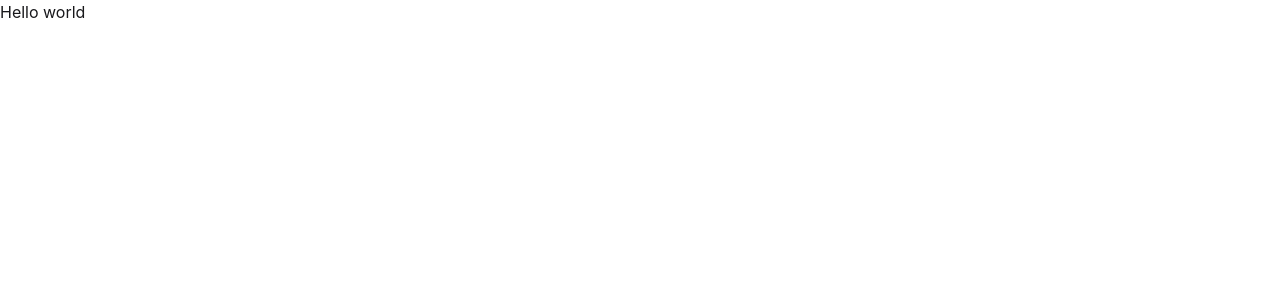
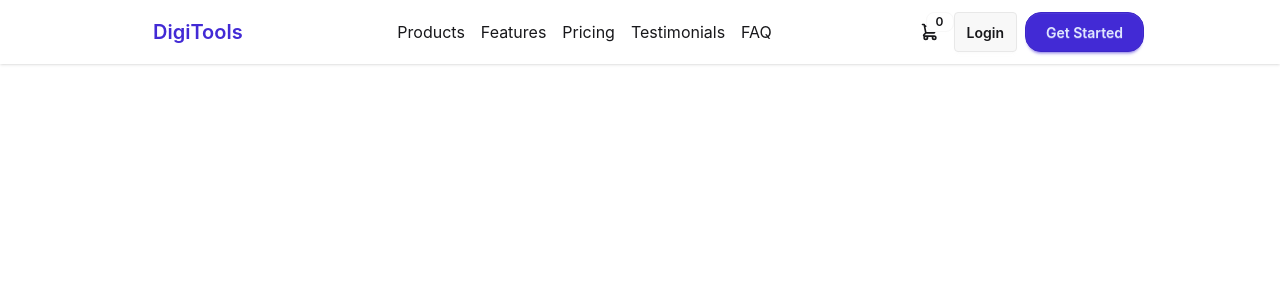
Before and after one commit to arnobpaul46/assignment-six, a React (Vite) app: page / in a window 1280 px wide. Shown: the top 300 px of the page. Built offline with nearby package versions, Linux system fonts and the light colour scheme.

Commit message:
navbar section done

```diff
--- a/index.html
+++ b/index.html
@@ -1,13 +1,17 @@
 <!doctype html>
 <html lang="en">
+
 <head>
   <meta charset="UTF-8" />
-    <link rel="icon" type="image/svg+xml" href="/favicon.svg" />
+  <link rel="icon" type="image/svg+xml" href="./src/assets/Play.png" />
   <meta name="viewport" content="width=device-width, initial-scale=1.0" />
   <title>digi-tools-platform</title>
+
 </head>
+
 <body>
   <div id="root"></div>
   <script type="module" src="/src/main.jsx"></script>
 </body>
+
 </html>
--- a/src/App.jsx
+++ b/src/App.jsx
@@ -1,9 +1,10 @@
 import React from 'react'
+import Navbar from './components/Navbar/Navbar'
 
 const App = () => {
   return (
     <>
-    <h1 className="">Hello world</h1>
+    <Navbar/>
 
     </>
   )
--- /dev/null
+++ b/src/components/Navbar/Navbar.jsx
@@ -0,0 +1,43 @@
+import React from 'react'
+
+const Navbar = () => {
+    return (
+        <>
+            <div className="bg-base-100 shadow-sm">
+                <div className="navbar w-[80%] mx-auto  justify-between ">
+                    <div className="text-primary">
+                        <a className="btn btn-ghost text-xl">DigiTools</a>
+                    </div>
+                    <div className="" >
+                        <ul className="flex justify-between gap-4  ">
+                            <li><a className="hover:border-b-1" href="">Products</a></li>
+                            <li><a className="hover:border-b-1" href="">Features</a></li>
+                            <li><a className="hover:border-b-1" href="">Pricing</a></li>
+                            <li><a className="hover:border-b-1" href="">Testimonials</a></li>
+                            <li><a className="hover:border-b-1" href="">FAQ</a></li>
+                        </ul>
+                    </div>
+                    <div className="flex items-center">
+
+                        <div className="flex-none">
+                            <div className="dropdown dropdown-end">
+                                <div tabIndex={0} role="button" className="btn btn-ghost btn-circle">
+                                    <div className="indicator">
+                                        <svg xmlns="http://www.w3.org/2000/svg" className="h-5 w-5" fill="none" viewBox="0 0 24 24" stroke="currentColor"> <path strokeLinecap="round" strokeLinejoin="round" strokeWidth="2" d="M3 3h2l.4 2M7 13h10l4-8H5.4M7 13L5.4 5M7 13l-2.293 2.293c-.63.63-.184 1.707.707 1.707H17m0 0a2 2 0 100 4 2 2 0 000-4zm-8 2a2 2 0 11-4 0 2 2 0 014 0z" /> </svg>
+                                        <span className="badge badge-sm indicator-item">0</span>
+                                    </div>
+                                </div>
+                            </div>
+                        </div>
+                        <div className="flex ml-1 gap-2 ">
+                            <button className='w-auto  px-3  btn '>Login</button>
+                            <button className='w-auto btn btn-primary rounded-2xl px-5 py-2.5 '>Get Started</button>
+                        </div>
+                    </div>
+                </div>
+            </div>
+        </>
+    )
+}
+
+export default Navbar
```
Also changed, not shown: src/index.css (line endings or trailing spaces). Lines whose indentation alone changed are shown as unchanged.
